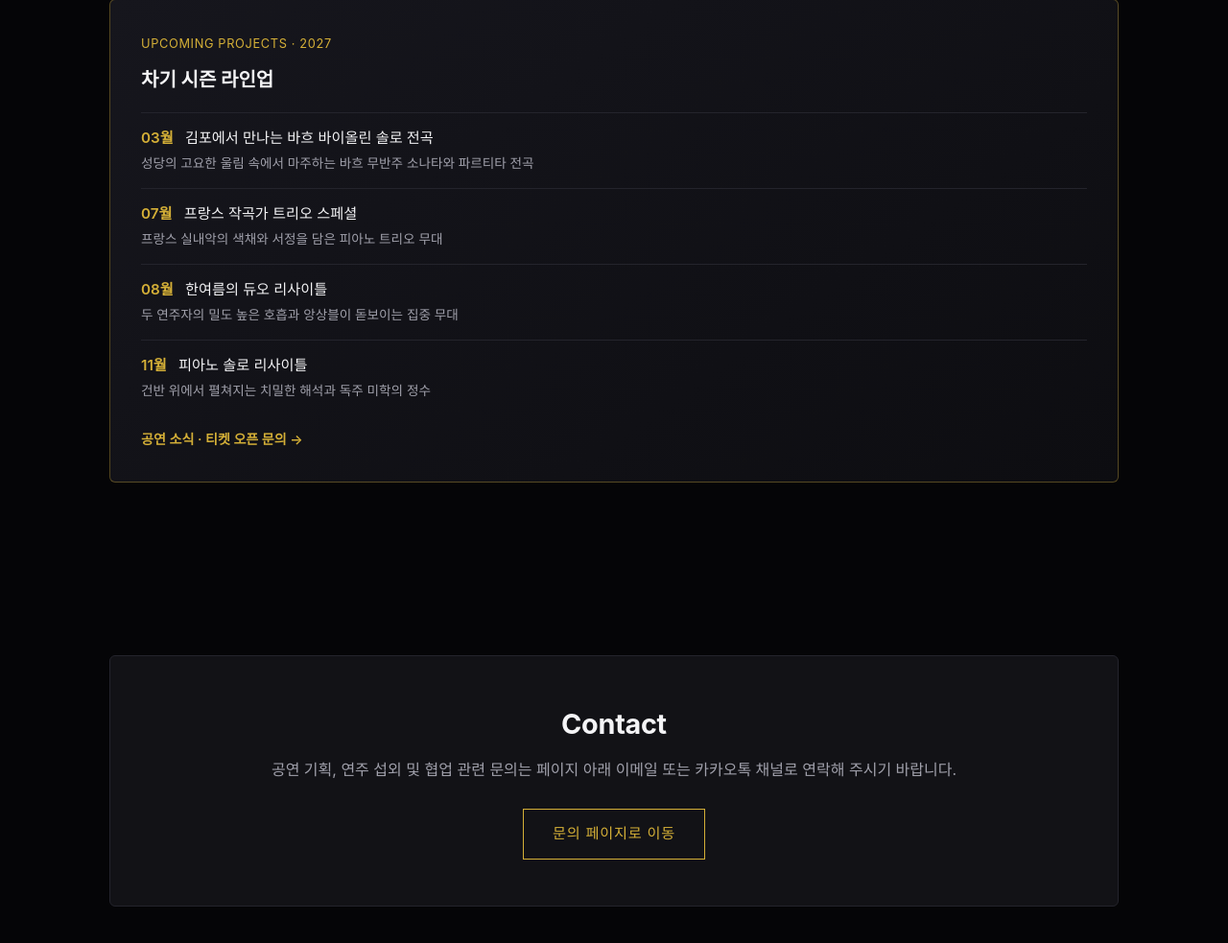
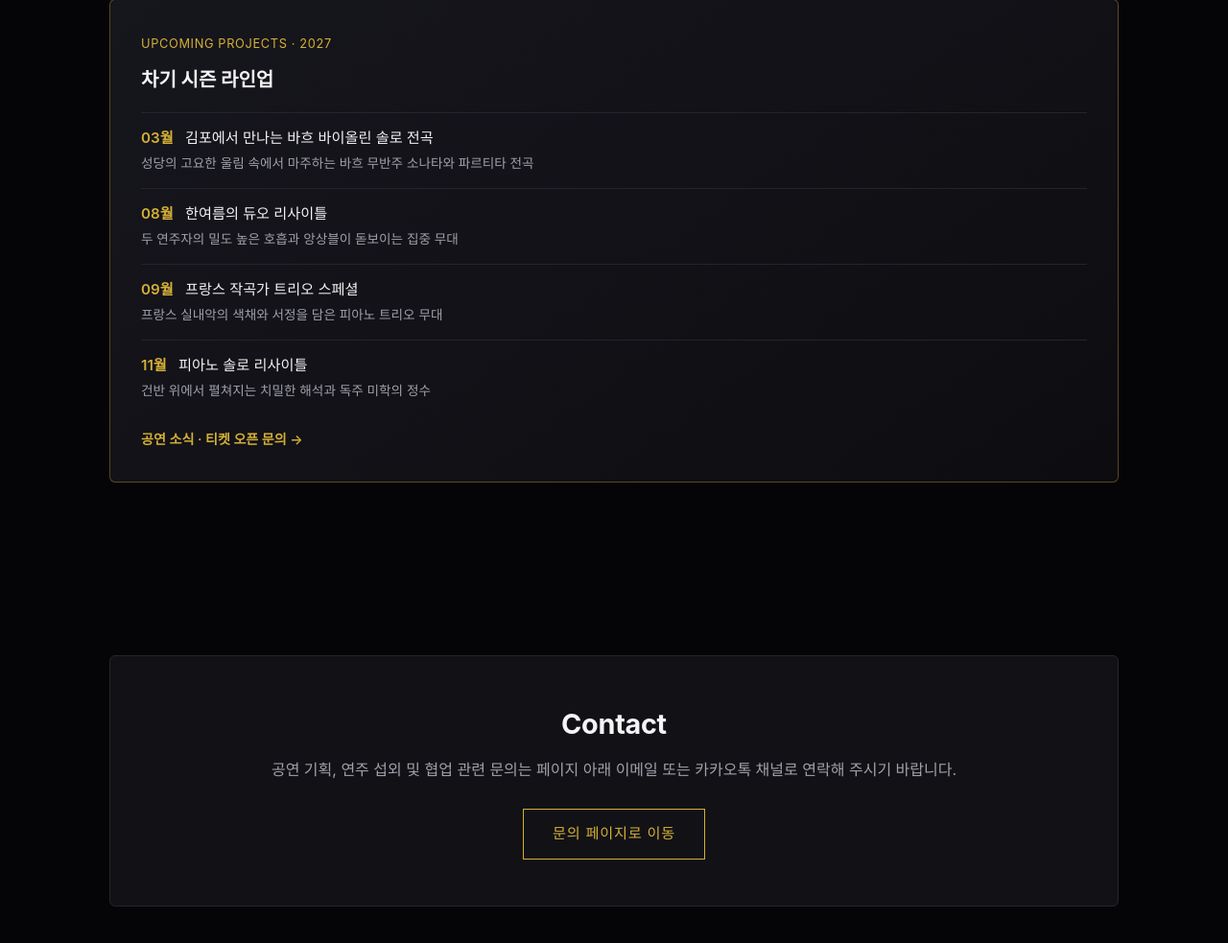
Before and after one commit to animagus92/levinproduction, a plain HTML site: page index.html in a window 1280 px wide. Shown: the part 2004-2987 px from the top of the page at 96% size. Drawn offline with Linux system fonts and the light colour scheme.

Commit message:
index.html 업데이트

```diff
--- a/index.html
+++ b/index.html
@@ -505,12 +505,12 @@
               <span style="display: block; font-size: 0.85rem; color: var(--text-sub); margin-top: 4px;">성당의 고요한 울림 속에서 마주하는 바흐 무반주 소나타와 파르티타 전곡</span>
             </li>
             <li style="padding: 14px 0; border-bottom: 1px solid var(--border); font-size: 0.95rem; color: var(--text-main);">
-              <span style="color: var(--accent); font-weight: 600; margin-right: 8px;">07월</span> 프랑스 작곡가 트리오 스페셜
-              <span style="display: block; font-size: 0.85rem; color: var(--text-sub); margin-top: 4px;">프랑스 실내악의 색채와 서정을 담은 피아노 트리오 무대</span>
+              <span style="color: var(--accent); font-weight: 600; margin-right: 8px;">08월</span> 한여름의 듀오 리사이틀
+              <span style="display: block; font-size: 0.85rem; color: var(--text-sub); margin-top: 4px;">두 연주자의 밀도 높은 호흡과 앙상블이 돋보이는 집중 무대</span>
             </li>
             <li style="padding: 14px 0; border-bottom: 1px solid var(--border); font-size: 0.95rem; color: var(--text-main);">
-              <span style="color: var(--accent); font-weight: 600; margin-right: 8px;">08월</span> 한여름의 듀오 리사이틀
-              <span style="display: block; font-size: 0.85rem; color: var(--text-sub); margin-top: 4px;">두 연주자의 밀도 높은 호흡과 앙상블이 돋보이는 집중 무대</span>
+              <span style="color: var(--accent); font-weight: 600; margin-right: 8px;">09월</span> 프랑스 작곡가 트리오 스페셜
+              <span style="display: block; font-size: 0.85rem; color: var(--text-sub); margin-top: 4px;">프랑스 실내악의 색채와 서정을 담은 피아노 트리오 무대</span>
             </li>
             <li style="padding: 14px 0 4px; font-size: 0.95rem; color: var(--text-main);">
               <span style="color: var(--accent); font-weight: 600; margin-right: 8px;">11월</span> 피아노 솔로 리사이틀
```
